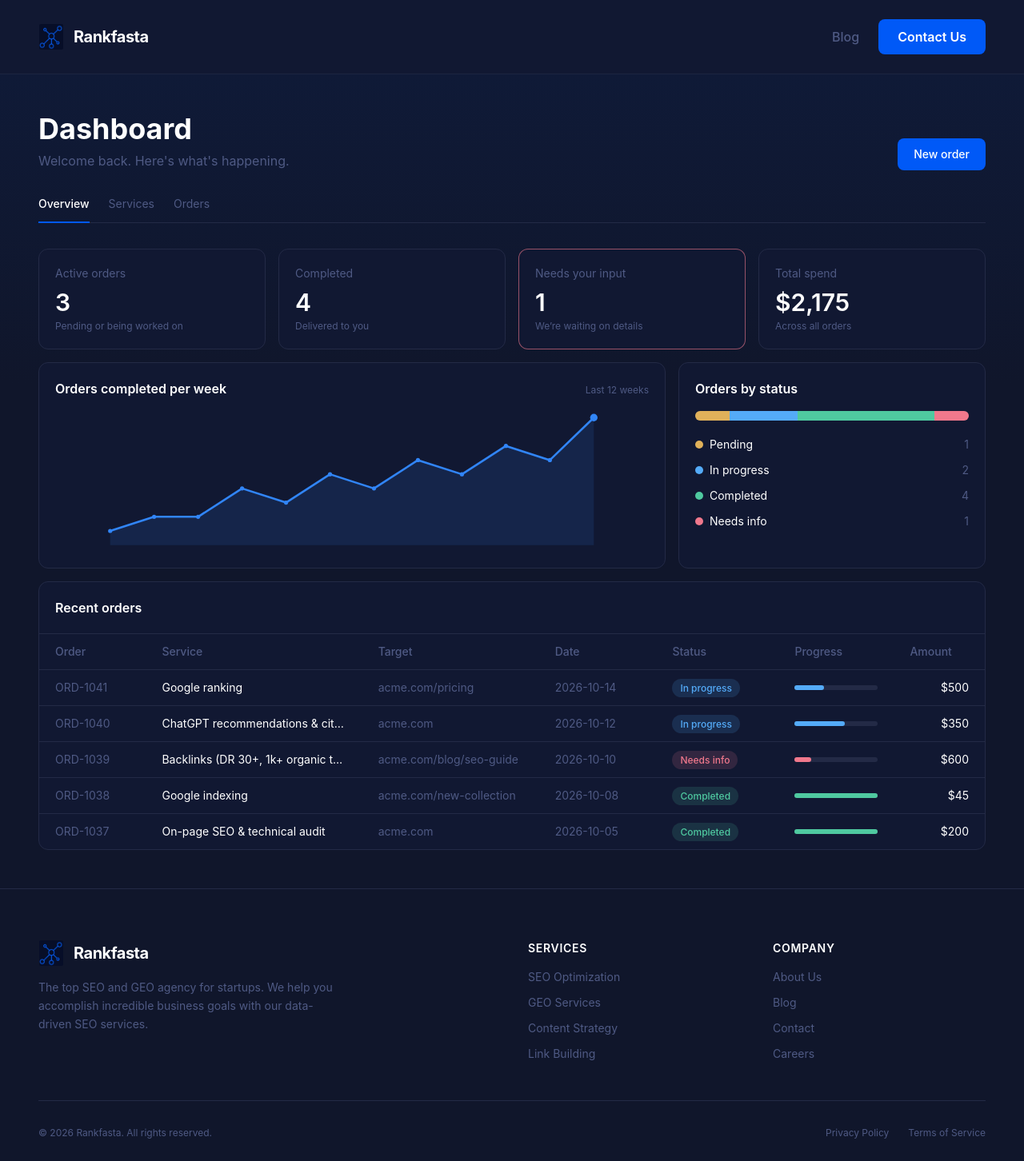
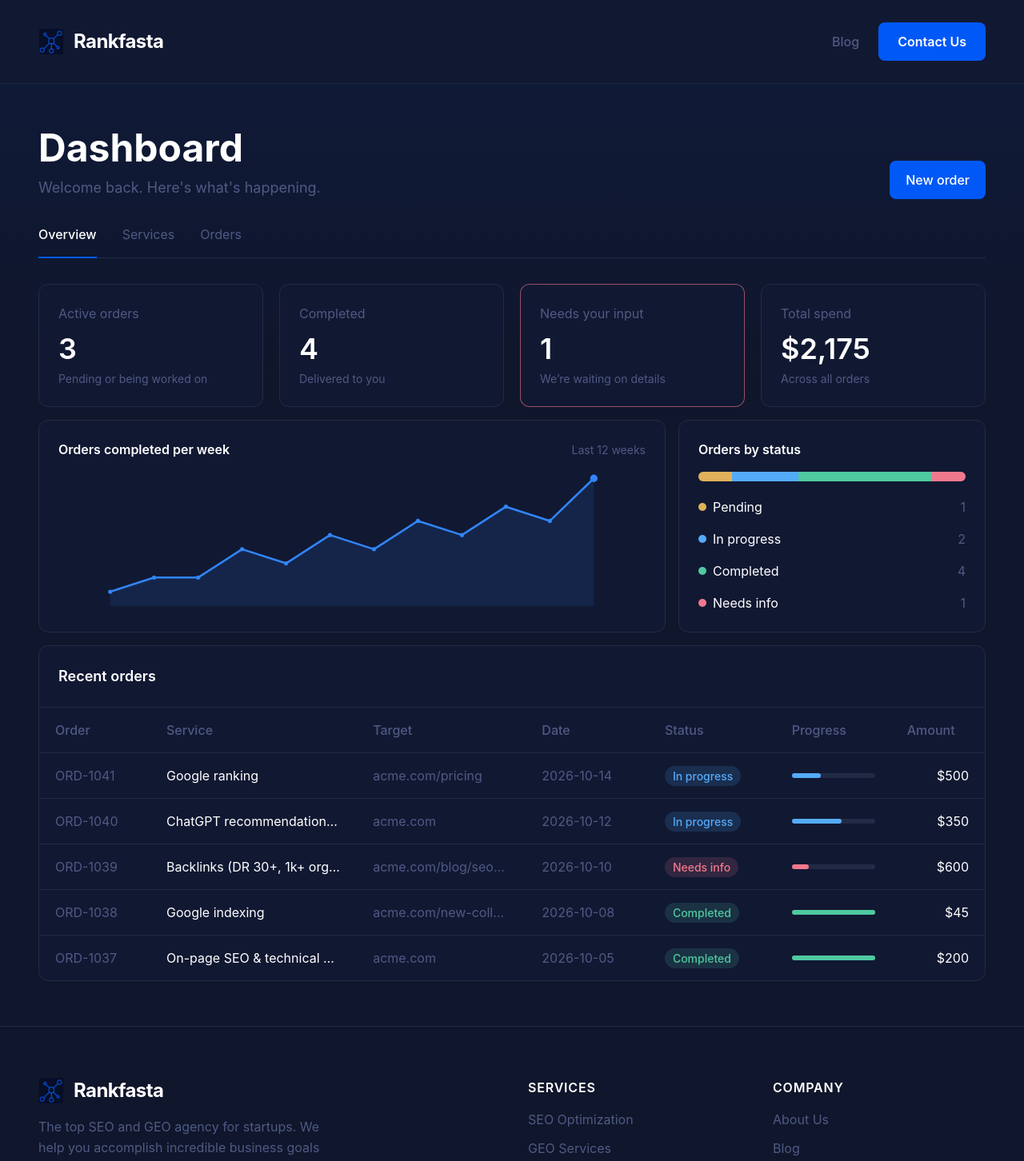
Before and after one commit to Gaurav775-Git/Dashboard, a React (Vite) app in the folder client/: page / in a window 1280 px wide. Shown: the top 1452 px of the page at 80% size. Built offline with nearby package versions, Linux system fonts and the light colour scheme.

Commit message:
TExt size update .

```diff
--- a/client/src/components/ActivityChart.jsx
+++ b/client/src/components/ActivityChart.jsx
@@ -21,10 +21,10 @@ const ActivityChart = ({ orders, weekly }) => {
   return (
     <div className="grid lg:grid-cols-3 gap-4">
       {/* Trend */}
-      <div className="lg:col-span-2 rounded-xl border border-[#232A46] bg-[#111832] p-5">
+      <div className="lg:col-span-2 rounded-xl border border-[#232A46] bg-[#111832] p-6">
         <div className="flex items-baseline justify-between mb-4">
           <h2 className="font-semibold text-[#FFFFFF]">Orders completed per week</h2>
-          <span className="text-xs text-[#4F5A84]">Last 12 weeks</span>
+          <span className="text-sm text-[#4F5A84]">Last 12 weeks</span>
         </div>
         <svg viewBox={`0 0 ${W} ${H}`} className="w-full h-44" role="img" aria-label="Orders completed per week, trending up">
           <polygon points={area} fill="#3185F7" opacity="0.12" />
@@ -36,7 +36,7 @@ const ActivityChart = ({ orders, weekly }) => {
       </div>
 
       {/* Status split */}
-      <div className="rounded-xl border border-[#232A46] bg-[#111832] p-5">
+      <div className="rounded-xl border border-[#232A46] bg-[#111832] p-6">
         <h2 className="font-semibold text-[#FFFFFF] mb-4">Orders by status</h2>
         <div className="flex h-3 rounded-full overflow-hidden bg-[#232A46] mb-5">
           {STATUSES.map((s) => {
@@ -44,7 +44,7 @@ const ActivityChart = ({ orders, weekly }) => {
             return n ? <div key={s} style={{ width: `${(n / orders.length) * 100}%`, background: COLORS[s] }} /> : null
           })}
         </div>
-        <ul className="space-y-3 text-sm">
+        <ul className="space-y-4 text-base">
           {STATUSES.map((s) => (
             <li key={s} className="flex items-center justify-between">
               <span className="flex items-center gap-2 text-[#FFFFFF]">
--- a/client/src/components/Footer.jsx
+++ b/client/src/components/Footer.jsx
@@ -4,7 +4,7 @@ import logo from '../assets/Rankfasta-logo.jpg';
 const Footer = () => {
   return (
     <footer className="w-full bg-[#10162B] text-[#4F5A84] border-t border-[#232A46] pt-16 pb-8 px-6 md:px-12">
-      <div className="max-w-7xl mx-auto grid grid-cols-1 md:grid-cols-4 gap-10 mb-12">
+      <div className="max-w-7xl mx-auto grid grid-cols-1 md:grid-cols-4 gap-10 mb-14">
 
         {/* Brand Column */}
         <div className="md:col-span-2">
@@ -14,17 +14,17 @@ const Footer = () => {
               alt="Rankfasta logo"
               className="h-8 w-8 rounded object-contain"
             />
-            <span className="text-xl font-bold text-white tracking-tight">Rankfasta</span>
+            <span className="text-2xl font-bold text-white tracking-tight">Rankfasta</span>
           </div>
-          <p className="text-sm leading-relaxed max-w-sm">
+          <p className="text-base leading-relaxed max-w-sm">
             The top SEO and GEO agency for startups. We help you accomplish incredible business goals with our data-driven SEO services.
           </p>
         </div>
 
         {/* Links Column 1 */}
         <div>
-          <h4 className="text-white font-semibold mb-4 text-sm uppercase tracking-wider">Services</h4>
-          <ul className="space-y-3 text-sm">
+          <h4 className="text-white font-semibold mb-4 text-base uppercase tracking-wider">Services</h4>
+          <ul className="space-y-3 text-base">
             <li><a href="#" className="hover:text-[#54ABF8] transition-colors">SEO Optimization</a></li>
             <li><a href="#" className="hover:text-[#54ABF8] transition-colors">GEO Services</a></li>
             <li><a href="#" className="hover:text-[#54ABF8] transition-colors">Content Strategy</a></li>
@@ -34,8 +34,8 @@ const Footer = () => {
 
         {/* Links Column 2 */}
         <div>
-          <h4 className="text-white font-semibold mb-4 text-sm uppercase tracking-wider">Company</h4>
-          <ul className="space-y-3 text-sm">
+          <h4 className="text-white font-semibold mb-4 text-base uppercase tracking-wider">Company</h4>
+          <ul className="space-y-3 text-base">
             <li><a href="#" className="hover:text-[#54ABF8] transition-colors">About Us</a></li>
             <li><a href="#" className="hover:text-[#54ABF8] transition-colors">Blog</a></li>
             <li><a href="#" className="hover:text-[#54ABF8] transition-colors">Contact</a></li>
@@ -45,7 +45,7 @@ const Footer = () => {
       </div>
 
       {/* Bottom Bar */}
-      <div className="max-w-7xl mx-auto pt-8 border-t border-[#232A46] flex flex-col md:flex-row justify-between items-center gap-4 text-xs">
+      <div className="max-w-7xl mx-auto pt-8 border-t border-[#232A46] flex flex-col md:flex-row justify-between items-center gap-4 text-sm">
         <p>© {new Date().getFullYear()} Rankfasta. All rights reserved.</p>
         <div className="flex gap-6">
           <a href="#" className="hover:text-[#54ABF8] transition-colors">Privacy Policy</a>
--- a/client/src/components/Navbar.jsx
+++ b/client/src/components/Navbar.jsx
@@ -5,7 +5,7 @@ const Navbar = () => {
   const [isOpen, setIsOpen] = React.useState(false);
 
   return (
-    <nav className="w-full bg-[#111832] text-white py-6 px-6 md:px-12 flex items-center justify-between border-b border-[#1C2540]">
+    <nav className="w-full bg-[#111832] text-white py-7 px-6 md:px-12 flex items-center justify-between border-b border-[#1C2540]">
       {/* Logo Section */}
       <div className="flex items-center gap-3">
         <img
@@ -13,15 +13,15 @@ const Navbar = () => {
           alt="Rankfasta logo"
           className="h-8 w-8 rounded object-contain"
         />
-        <span className="text-xl font-bold tracking-tight">Rankfasta</span>
+        <span className="text-2xl font-bold tracking-tight">Rankfasta</span>
       </div>
 
       {/* Desktop Right Side */}
       <div className="hidden md:flex items-center gap-6">
-        <a href="#" className="text-[#4F5A84] hover:text-white transition-colors font-medium">
+        <a href="#" className="text-base text-[#4F5A84] hover:text-white transition-colors font-medium">
           Blog
         </a>
-        <button className="bg-[#0059F7] hover:bg-[#1B6DF7] text-white px-6 py-2.5 rounded-lg font-semibold transition-colors">
+        <button className="bg-[#0059F7] hover:bg-[#1B6DF7] text-white px-6 py-3 rounded-lg text-base font-semibold transition-colors">
           Contact Us
         </button>
       </div>
@@ -41,9 +41,9 @@ const Navbar = () => {
 
       {/* Mobile Dropdown */}
       {isOpen && (
-        <div className="absolute top-20 left-0 w-full bg-[#111832] border-t border-[#232A46] p-6 flex flex-col gap-4 md:hidden z-50">
-          <a href="#" className="text-[#4F5A84] hover:text-white font-medium">Blog</a>
-          <button className="bg-[#0059F7] hover:bg-[#1B6DF7] text-white px-6 py-3 rounded-lg font-semibold transition-colors w-full text-left">
+        <div className="absolute top-24 left-0 w-full bg-[#111832] border-t border-[#232A46] p-6 flex flex-col gap-4 md:hidden z-50">
+          <a href="#" className="text-base text-[#4F5A84] hover:text-white font-medium">Blog</a>
+          <button className="bg-[#0059F7] hover:bg-[#1B6DF7] text-white px-6 py-3 rounded-lg text-base font-semibold transition-colors w-full text-left">
             Contact Us
           </button>
         </div>
--- a/client/src/components/OrdersTable.jsx
+++ b/client/src/components/OrdersTable.jsx
@@ -40,26 +40,26 @@ const OrdersTable = ({ orders, limit }) => {
 
   return (
     <div className="rounded-xl border border-[#232A46] bg-[#111832]">
-      <div className="flex flex-wrap items-center gap-3 p-5">
-        <h2 className="font-semibold text-[#FFFFFF] mr-auto">{limit ? 'Recent orders' : 'All orders'}</h2>
+      <div className="flex flex-wrap items-center gap-4 p-6">
+        <h2 className="text-lg font-semibold text-[#FFFFFF] mr-auto">{limit ? 'Recent orders' : 'All orders'}</h2>
         {!limit && (
           <>
             <input
               value={query}
               onChange={(e) => setQuery(e.target.value)}
               placeholder="Search by order, service or URL"
-              className="w-full sm:w-64 rounded-lg bg-[#10162B] border border-[#232A46] px-3 py-2 text-sm text-[#FFFFFF] placeholder-[#4F5A84] focus:outline-none focus:border-[#0059F7]"
+              className="w-full sm:w-72 rounded-lg bg-[#10162B] border border-[#232A46] px-3 py-2.5 text-base text-[#FFFFFF] placeholder-[#4F5A84] focus:outline-none focus:border-[#0059F7]"
             />
             <select
               value={status}
               onChange={(e) => setStatus(e.target.value)}
-              className="rounded-lg bg-[#10162B] border border-[#232A46] px-3 py-2 text-sm text-[#FFFFFF] focus:outline-none focus:border-[#0059F7]"
+              className="rounded-lg bg-[#10162B] border border-[#232A46] px-3 py-2.5 text-base text-[#FFFFFF] focus:outline-none focus:border-[#0059F7]"
             >
               {['All', ...STATUSES].map((s) => <option key={s}>{s}</option>)}
             </select>
             <button
               onClick={() => exportCsv(rows)}
-              className="rounded-lg border border-[#232A46] px-3 py-2 text-sm text-[#FFFFFF] hover:bg-[#232A46] focus-visible:outline focus-visible:outline-2 focus-visible:outline-[#0059F7]"
+              className="rounded-lg border border-[#232A46] px-3 py-2.5 text-base text-[#FFFFFF] hover:bg-[#232A46] focus-visible:outline focus-visible:outline-2 focus-visible:outline-[#0059F7]"
             >
               Export CSV
             </button>
@@ -68,30 +68,30 @@ const OrdersTable = ({ orders, limit }) => {
       </div>
 
       <div className="overflow-x-auto">
-        <table className="w-full text-sm min-w-[720px]">
+        <table className="w-full text-base min-w-[720px]">
           <thead>
             <tr className="text-left text-[#4F5A84] border-y border-[#232A46]">
               {['Order', 'Service', 'Target', 'Date', 'Status', 'Progress', 'Amount'].map((h) => (
-                <th key={h} className="px-5 py-3 font-medium">{h}</th>
+                <th key={h} className="px-5 py-4 font-medium">{h}</th>
               ))}
             </tr>
           </thead>
           <tbody>
             {rows.map((o) => (
               <tr key={o.id} className="border-b border-[#232A46] last:border-0 text-[#FFFFFF]">
-                <td className="px-5 py-3 text-[#4F5A84]">{o.id}</td>
-                <td className="px-5 py-3 max-w-[220px] truncate" title={o.service}>{o.service}</td>
-                <td className="px-5 py-3 max-w-[180px] truncate text-[#4F5A84]" title={o.target}>{o.target}</td>
-                <td className="px-5 py-3 text-[#4F5A84] whitespace-nowrap">{o.date}</td>
-                <td className="px-5 py-3">
-                  <span className={`rounded-full px-2.5 py-1 text-xs font-medium whitespace-nowrap ${BADGE[o.status]}`}>{o.status}</span>
+                <td className="px-5 py-4 text-[#4F5A84]">{o.id}</td>
+                <td className="px-5 py-4 max-w-[220px] truncate" title={o.service}>{o.service}</td>
+                <td className="px-5 py-4 max-w-[180px] truncate text-[#4F5A84]" title={o.target}>{o.target}</td>
+                <td className="px-5 py-4 text-[#4F5A84] whitespace-nowrap">{o.date}</td>
+                <td className="px-5 py-4">
+                  <span className={`rounded-full px-2.5 py-1 text-sm font-medium whitespace-nowrap ${BADGE[o.status]}`}>{o.status}</span>
                 </td>
-                <td className="px-5 py-3 w-36">
+                <td className="px-5 py-4 w-36">
                   <div className="h-1.5 rounded-full bg-[#232A46]">
                     <div className="h-full rounded-full" style={{ width: `${o.progress}%`, background: BAR[o.status] }} />
                   </div>
                 </td>
-                <td className="px-5 py-3 text-right">${o.amount}</td>
+                <td className="px-5 py-4 text-right">${o.amount}</td>
               </tr>
             ))}
             {rows.length === 0 && (
--- a/client/src/components/ServiceCatalog.jsx
+++ b/client/src/components/ServiceCatalog.jsx
@@ -2,7 +2,7 @@ import React, { useState } from 'react'
 import { CATEGORIES, SERVICES } from '../api/mockData'
 
 const field =
-  'w-full rounded-lg bg-[#10162B] border border-[#232A46] px-3 py-2 text-sm text-[#FFFFFF] placeholder-[#4F5A84] focus:outline-none focus:border-[#0059F7]'
+  'w-full rounded-lg bg-[#10162B] border border-[#232A46] px-3 py-2.5 text-base text-[#FFFFFF] placeholder-[#4F5A84] focus:outline-none focus:border-[#0059F7]'
 
 const ServiceCatalog = ({ onOrder }) => {
   const [category, setCategory] = useState('All')
@@ -30,7 +30,7 @@ const ServiceCatalog = ({ onOrder }) => {
           <button
             key={c}
             onClick={() => setCategory(c)}
-            className={`rounded-full px-4 py-1.5 text-sm border transition-colors ${
+            className={`rounded-full px-4 py-2 text-base border transition-colors ${
               category === c
                 ? 'bg-[#0059F7] border-[#0059F7] text-white font-medium'
                 : 'border-[#232A46] text-[#4F5A84] hover:text-[#FFFFFF]'
@@ -44,18 +44,18 @@ const ServiceCatalog = ({ onOrder }) => {
       {/* Service cards */}
       <div className="grid sm:grid-cols-2 lg:grid-cols-3 gap-4">
         {list.map((s) => (
-          <div key={s.id} className="flex flex-col rounded-xl border border-[#232A46] bg-[#111832] p-5">
-            <p className="text-xs text-[#4F5A84]">{s.category}</p>
-            <h3 className="mt-1 font-semibold text-[#FFFFFF]">{s.name}</h3>
-            <p className="mt-2 text-sm text-[#4F5A84] flex-grow">{s.desc}</p>
+          <div key={s.id} className="flex flex-col rounded-xl border border-[#232A46] bg-[#111832] p-6">
+            <p className="text-sm text-[#4F5A84]">{s.category}</p>
+            <h3 className="mt-2 text-lg font-semibold text-[#FFFFFF]">{s.name}</h3>
+            <p className="mt-3 text-base leading-relaxed text-[#4F5A84] flex-grow">{s.desc}</p>
             <div className="mt-4 flex items-end justify-between">
               <div>
-                <p className="text-lg font-semibold text-[#FFFFFF]">From ${s.price}</p>
-                <p className="text-xs text-[#4F5A84]">{s.eta}</p>
+                <p className="text-xl font-semibold text-[#FFFFFF]">From ${s.price}</p>
+                <p className="text-sm text-[#4F5A84]">{s.eta}</p>
               </div>
               <button
                 onClick={() => open(s)}
-                className="rounded-lg bg-[#0059F7] px-4 py-2 text-sm font-medium text-white hover:bg-[#1B6DF7] focus-visible:outline focus-visible:outline-2 focus-visible:outline-offset-2 focus-visible:outline-[#0059F7]"
+                className="rounded-lg bg-[#0059F7] px-4 py-2.5 text-base font-medium text-white hover:bg-[#1B6DF7] focus-visible:outline focus-visible:outline-2 focus-visible:outline-offset-2 focus-visible:outline-[#0059F7]"
               >
                 Order
               </button>
@@ -76,14 +76,14 @@ const ServiceCatalog = ({ onOrder }) => {
             aria-label={`Order ${selected.name}`}
             onClick={(e) => e.stopPropagation()}
             onSubmit={submit}
-            className="w-full max-w-md rounded-xl border border-[#232A46] bg-[#111832] p-6 space-y-4"
+            className="w-full max-w-md rounded-xl border border-[#232A46] bg-[#111832] p-7 space-y-5"
           >
             <div>
-              <h2 className="text-lg font-semibold text-[#FFFFFF]">{selected.name}</h2>
-              <p className="text-sm text-[#4F5A84]">{selected.desc} Typical delivery: {selected.eta}.</p>
+              <h2 className="text-xl font-semibold text-[#FFFFFF]">{selected.name}</h2>
+              <p className="text-base leading-relaxed text-[#4F5A84]">{selected.desc} Typical delivery: {selected.eta}.</p>
             </div>
 
-            <label className="block text-sm text-[#FFFFFF]">
+            <label className="block text-base text-[#FFFFFF]">
               Website, URL or profile
               <input
                 required
@@ -95,7 +95,7 @@ const ServiceCatalog = ({ onOrder }) => {
               />
             </label>
 
-            <label className="block text-sm text-[#FFFFFF]">
+            <label className="block text-base text-[#FFFFFF]">
               Keywords or notes (optional)
               <textarea
                 rows={3}
@@ -106,7 +106,7 @@ const ServiceCatalog = ({ onOrder }) => {
               />
             </label>
 
-            <label className="block text-sm text-[#FFFFFF]">
+            <label className="block text-base text-[#FFFFFF]">
               Quantity
               <input
                 type="number"
@@ -123,10 +123,10 @@ const ServiceCatalog = ({ onOrder }) => {
                 Total <span className="text-xl font-semibold">${selected.price * (Number(form.qty) || 1)}</span>
               </p>
               <div className="flex gap-2">
-                <button type="button" onClick={() => setSelected(null)} className="rounded-lg border border-[#232A46] px-4 py-2 text-sm text-[#FFFFFF] hover:bg-[#232A46]">
+                <button type="button" onClick={() => setSelected(null)} className="rounded-lg border border-[#232A46] px-4 py-2.5 text-base text-[#FFFFFF] hover:bg-[#232A46]">
                   Cancel
                 </button>
-                <button type="submit" className="rounded-lg bg-[#0059F7] px-4 py-2 text-sm font-medium text-white hover:bg-[#1B6DF7]">
+                <button type="submit" className="rounded-lg bg-[#0059F7] px-4 py-2.5 text-base font-medium text-white hover:bg-[#1B6DF7]">
                   Place order
                 </button>
               </div>
--- a/client/src/components/StatCards.jsx
+++ b/client/src/components/StatCards.jsx
@@ -12,15 +12,15 @@ const StatCards = ({ orders }) => {
   ]
 
   return (
-    <div className="grid grid-cols-2 lg:grid-cols-4 gap-4">
+    <div className="grid grid-cols-1 sm:grid-cols-2 lg:grid-cols-4 gap-5">
       {stats.map((s) => (
         <div
           key={s.label}
-          className={`rounded-xl border bg-[#111832] p-5 ${s.alert ? 'border-[#F0788C]/60' : 'border-[#232A46]'}`}
+          className={`rounded-xl border bg-[#111832] p-6 ${s.alert ? 'border-[#F0788C]/60' : 'border-[#232A46]'}`}
         >
-          <p className="text-sm text-[#4F5A84]">{s.label}</p>
-          <p className="mt-2 text-3xl font-semibold text-[#FFFFFF]">{s.value}</p>
-          <p className="mt-1 text-xs text-[#4F5A84]">{s.hint}</p>
+          <p className="text-base text-[#4F5A84]">{s.label}</p>
+          <p className="mt-3 text-4xl font-semibold text-[#FFFFFF]">{s.value}</p>
+          <p className="mt-2 text-sm text-[#4F5A84]">{s.hint}</p>
         </div>
       ))}
     </div>
--- a/client/src/pages/Dashboard.jsx
+++ b/client/src/pages/Dashboard.jsx
@@ -31,30 +31,30 @@ const Dashboard = () => {
     <div className="min-h-screen bg-[linear-gradient(180deg,#0F1B3A_0,#10162B_480px)] flex flex-col">
       <Navbar />
 
-      <main className="flex-grow w-full max-w-7xl mx-auto px-6 md:px-12 py-12">
+      <main className="flex-grow w-full max-w-7xl mx-auto px-6 md:px-12 py-14">
         {/* Page Header */}
         <div className="mb-8 flex flex-wrap items-end justify-between gap-4">
           <div>
-            <h1 className="text-3xl md:text-4xl font-bold text-[#FFFFFF] mb-2">Dashboard</h1>
-            <p className="text-[#4F5A84] text-sm md:text-base">Welcome back. Here's what's happening.</p>
+            <h1 className="text-4xl md:text-5xl font-bold text-[#FFFFFF] mb-3">Dashboard</h1>
+            <p className="text-base md:text-lg text-[#4F5A84]">Welcome back. Here's what's happening.</p>
           </div>
           <button
             onClick={() => setTab('Services')}
-            className="rounded-lg bg-[#0059F7] px-5 py-2.5 text-sm font-medium text-white hover:bg-[#1B6DF7]"
+            className="rounded-lg bg-[#0059F7] px-5 py-3 text-base font-medium text-white hover:bg-[#1B6DF7]"
           >
             New order
           </button>
         </div>
 
         {/* Tabs */}
-        <div role="tablist" className="mb-8 flex gap-6 border-b border-[#232A46]">
+        <div role="tablist" className="mb-8 flex gap-8 border-b border-[#232A46]">
           {TABS.map((t) => (
             <button
               key={t}
               role="tab"
               aria-selected={tab === t}
               onClick={() => setTab(t)}
-              className={`pb-3 text-sm -mb-px border-b-2 transition-colors ${
+              className={`pb-4 text-base -mb-px border-b-2 transition-colors ${
                 tab === t
                   ? 'border-[#0059F7] text-[#FFFFFF] font-medium'
                   : 'border-transparent text-[#4F5A84] hover:text-[#FFFFFF]'
```
